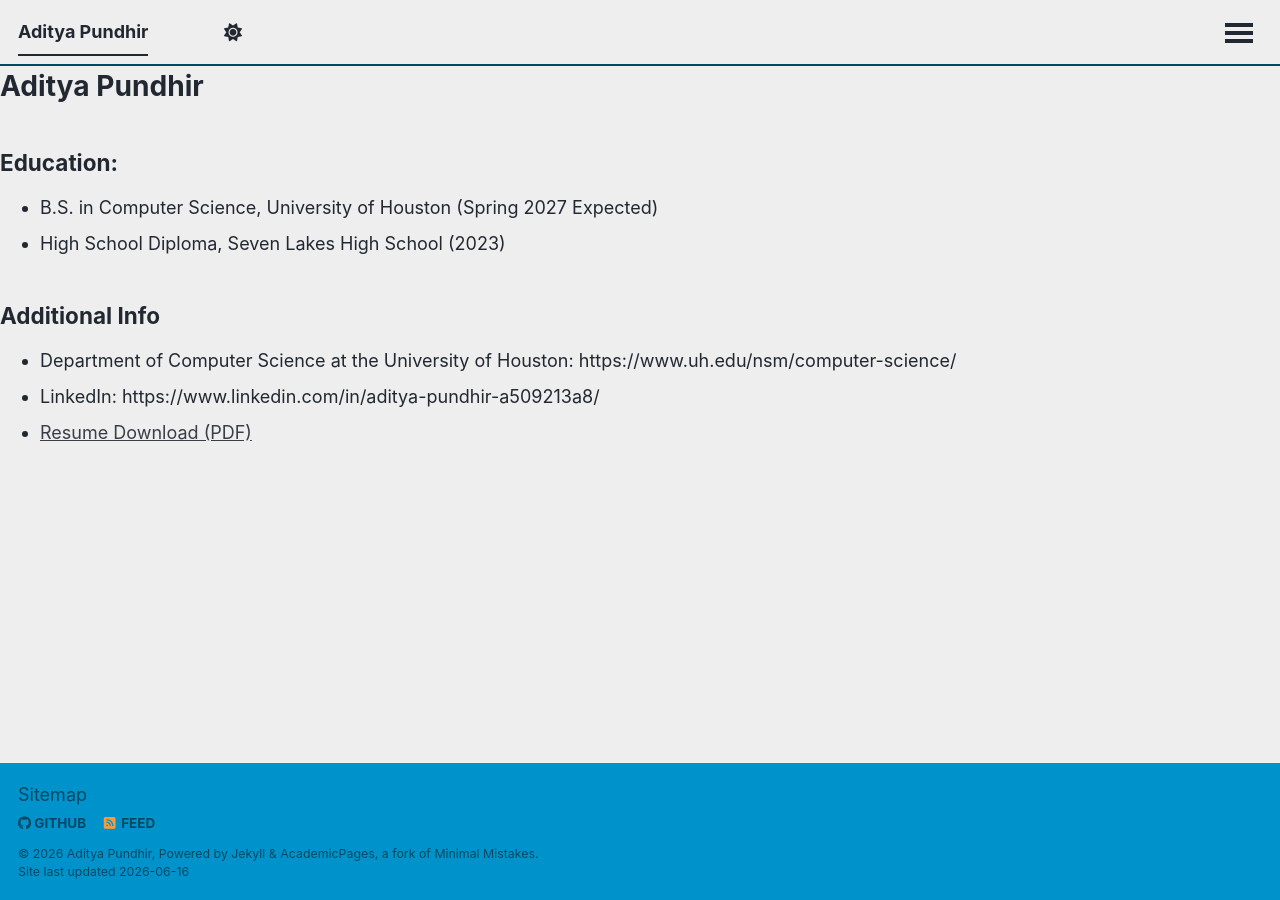
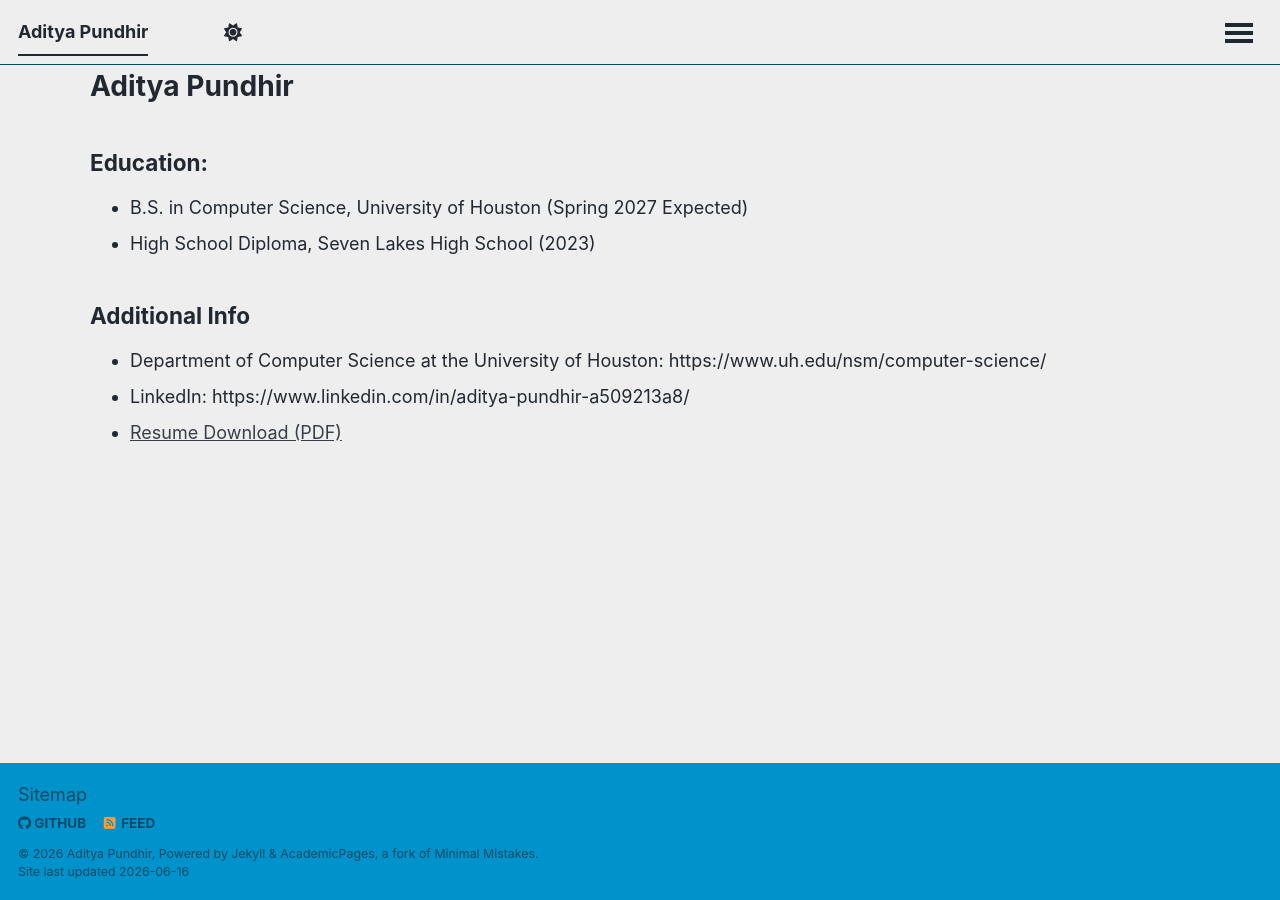
Before and after one commit to Aydapty/aydapty.github.io, a Jekyll site: the page built from _pages/about.md, in a window 1280 px wide. Built offline with Jekyll 4.4.1, drawn with Linux system fonts in a browser that asks for light colours; a script that is not in the unit is left out.

Commit message:
Retry Updating Margins (Attempt 3)

```diff
--- a/_sass/layout/_base.scss
+++ b/_sass/layout/_base.scss
@@ -364,17 +364,14 @@ b, i, strong, em, blockquote, p, q, span, figure, img, h1, h2, header, input, a,
     }
   }
 
-/* Custom AcademicPages Layout Overhaul */
-#main,
-.masthead__inner,
-.page__footer-inner {
-  max-width: 1024px !important; /* Limits width to a professional academic standard */
-  margin: 0 auto !important;     /* Centers the navigation, body, and footer completely */
-  padding: 0 20px !important;    /* Adds uniform side padding so text never touches the screen edge */
+/* Universal AcademicPages Centering Overhaul */
+body {
+  padding-left: max(20px, calc((100vw - 1100px) / 2)) !important;
+  padding-right: max(20px, calc((100vw - 1100px) / 2)) !important;
 }
 
-/* Ensure the top navigation bar header centers nicely */
-.masthead {
-  border-bottom: 1px solid var(--global-border-color);
-  width: 100%;
+.masthead, .page__footer {
+  left: 0;
+  right: 0;
+  width: auto !important;
 }
```
